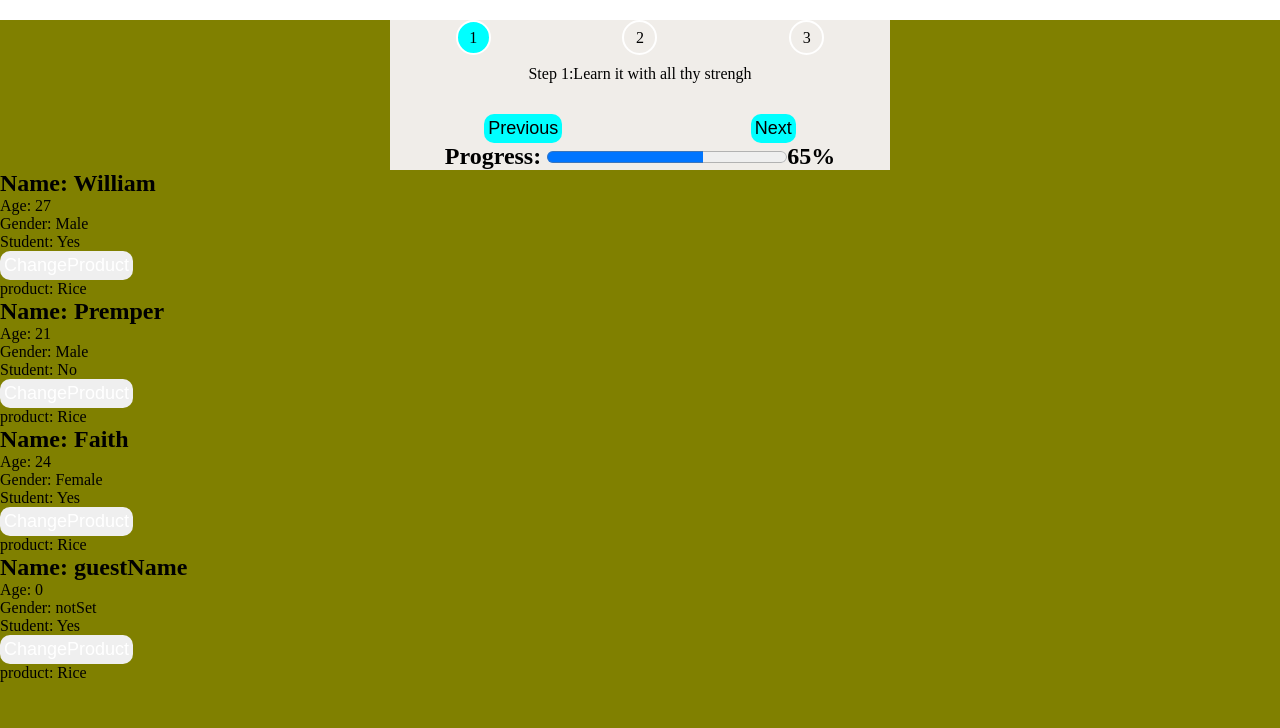
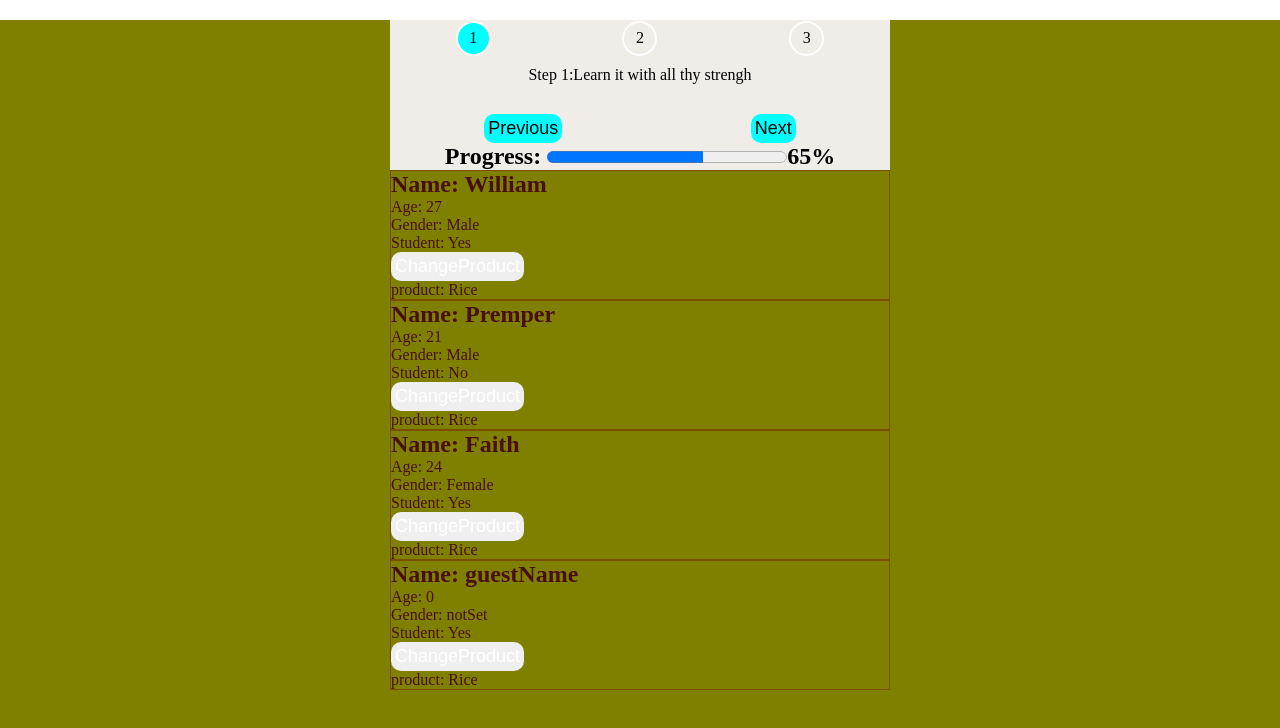
Before and after one commit to Saniflex-1/ReactJs, a React (Create React App) app: page / in a window 1280 px wide. Shown: the top 728 px of the page. Built offline with nearby package versions, Linux system fonts and the light colour scheme.

Commit message:
Update index.css

```diff
--- a/src/index.css
+++ b/src/index.css
@@ -26,6 +26,7 @@
   width: 100%;
   align-items: center;
   margin-bottom: 10px;
+  height: 50vh;
 }
 
 .numbers div {
@@ -63,3 +64,11 @@ button {
   width: 35px;
   height: 35px;
 }
+
+.students {
+  margin-left: auto;
+  margin-right: auto;
+  max-width: 500px;
+  color: rgb(71, 15, 15);
+  border: 1px solid rgba(114, 5, 5, 0.4);
+}
```
